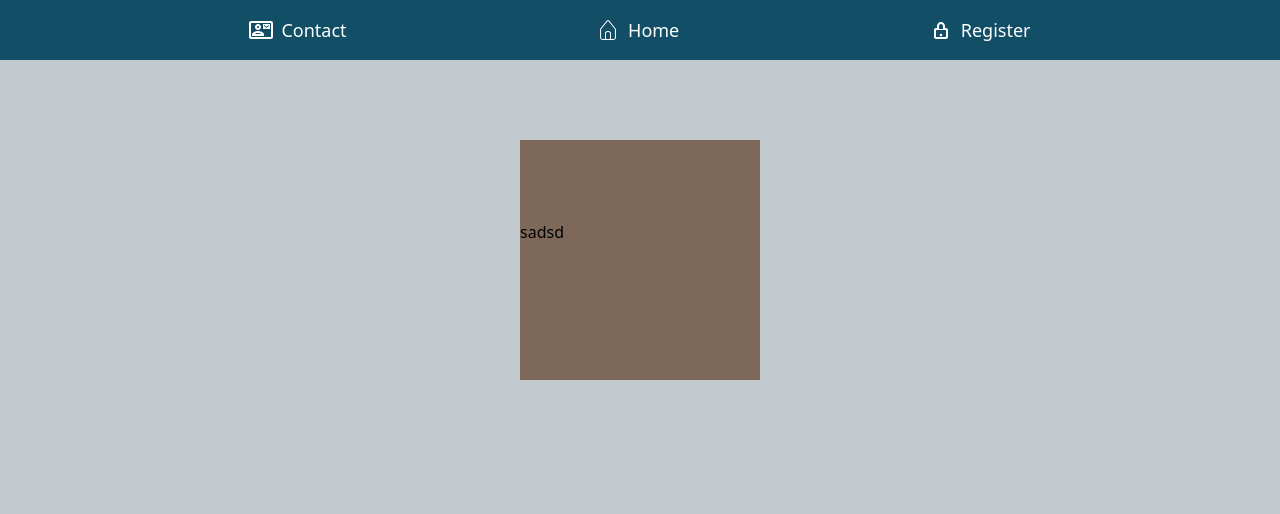
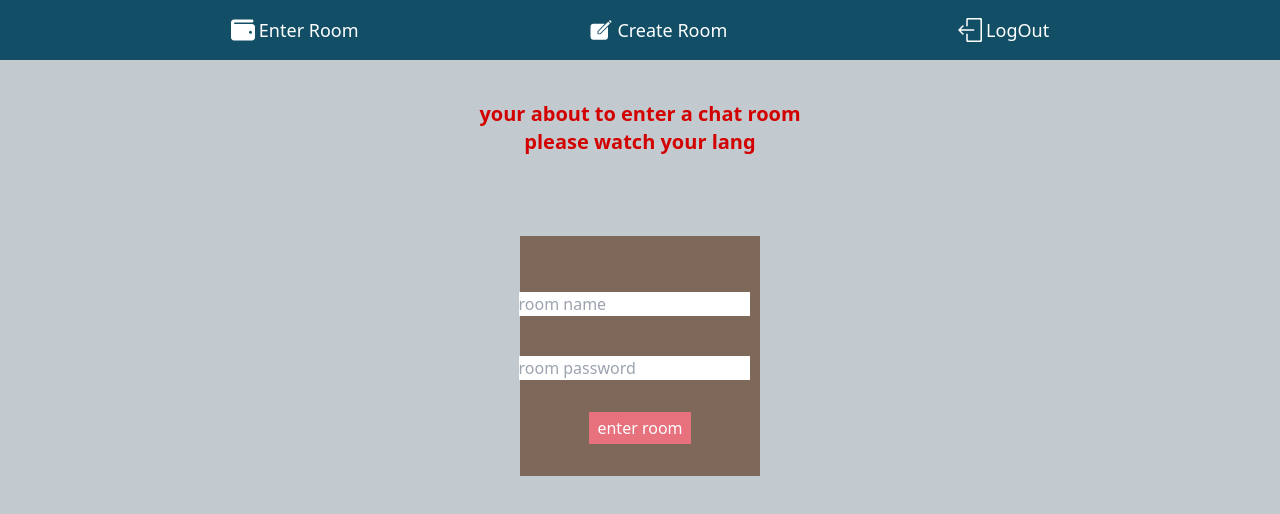
Before and after one commit to itsik-ba/Togther, a React (Vite) app in the folder client/: page /enterRoom in a window 1280 px wide. Shown: the top 514 px of the page. Built offline with nearby package versions, Linux system fonts and the light colour scheme; sample sign-in values are in the browser's storage.

Commit message:
buildpage

```diff
--- a/client/src/pages/EnterRoom.tsx
+++ b/client/src/pages/EnterRoom.tsx
@@ -1,32 +1,119 @@
+import axios from "axios";
+import { Dispatch, SetStateAction, useEffect, useState} from "react";
+import { PiPasswordLight } from "react-icons/pi"
+import { VscSymbolNamespace } from "react-icons/vsc"
+import { useNavigate } from "react-router-dom";
 
 
 
+interface BuildPageProps {
+  setIsLoggedIn: Dispatch<SetStateAction<boolean>>;
+}
+
+const EnterRoom: React.FC<BuildPageProps> = ({ setIsLoggedIn }) => {
+
+  const navigate = useNavigate();
+  const [roomName, setRoomName] = useState('')
+  const [roomPassword, setRoomPassword] = useState('')
+  const [message, setMessage] = useState<string | null>(null);
+
+  useEffect(() =>{
+    const token = localStorage.getItem("token");
+     if(token){
+      setIsLoggedIn(true);
+    } else {
+        navigate("/login");
+    }
+},[setIsLoggedIn, navigate]);
 
 
 
-const EnterRoom = () => {
+  const handleEnterRoom = async (event: React.FormEvent<HTMLFormElement>) => {
+    event.preventDefault()
+
+    try {
+      const token = localStorage.getItem("token");
+      if (!token) {
+        setMessage("No token found");
+        return;
+      }
+
+      const response = await axios.post(
+        'http://localhost:3000/api/enterRoom',
+        { roomName, roomPassword },
+        {
+          headers: {
+            Authorization: `Bearer ${token}`
+          }
+        }
+      );
+
+      setMessage(response.data.message);
+
+      if (response.status === 200) {
+        setTimeout(() => {
+          navigate("/buildPage");
+        }, 1000);
+      }
+
+    } catch (error) {
+      if (axios.isAxiosError(error) && error.response) {
+        setMessage(error.response.data.message);
+      } else {
+        setMessage("An error occurred");
+      }
+      setRoomName("")
+      setRoomPassword("")
+    }
+};
 
 
+return (
+    <>
+    <main >
+      <div className="py-10 text-center">
+       <h2 className="text-erorrs font-bold text-xl">your about to enter a chat room</h2>
+       <h2 className="text-erorrs font-bold text-xl">please watch your lang</h2>
+      </div>
+      <div className="text-center text-erorrs font-bold">
+          <h2>{message}</h2>
+        </div>
+     <div className="py-10 flex justify-center">
+      <section className=" py-10 bg-userName h-60 w-60">
 
+     <form onSubmit={handleEnterRoom}>
+       <div className="py-4 flex justify-center items-center mr-4">
+       <VscSymbolNamespace className="w-6 h-6 mr-1 text-textColor" />
+       <input
+       type="text"
+       placeholder="room name"
+       value={roomName}
+       onChange={(e) => setRoomName(e.target.value)}
+       required
 
+       />
+       </div>
 
+       <div className="py-6 flex justify-center items-center mr-4">
+       <PiPasswordLight className="w-6 h-6 mr-1 text-textColor" />
+       <input
+       type="password"
+       placeholder="room password"
+       value={roomPassword}
+       onChange={(e) => setRoomPassword(e.target.value)}
+       required
 
+       />
+      </div>
+      <div className="py-2 text-center">
+        <button type="submit"
+        className="py-1 bg-mainPink text-textColor px-2"
+        >enter room</button>
+      </div>
+      </form>
 
-
-
-
-
-
-
-
-
-
-  return (
-    <>
-    <main className="py-20 flex justify-center">
-      <section className=" py-20 bg-userName h-60 w-60">
-       <h1>sadsd</h1>
       </section>
+      </div>
     </main>
     </>
   )
--- a/client/src/routes/AppRouter.tsx
+++ b/client/src/routes/AppRouter.tsx
@@ -25,7 +25,7 @@ function AppRouter() {
         <Route path="/contact" element={<Contact />} />
         <Route path="/login" element={<Login setIsLoggedIn={setIsLoggedIn} />} />
         <Route path="/forgot-password" element={<ForgotPassword />} />
-        <Route path="/enterRoom" element={<EnterRoom />} />
+        <Route path="/enterRoom" element={<EnterRoom setIsLoggedIn={setIsLoggedIn} />} />
         <Route path="/createRoom" element={<CreateRoom setIsLoggedIn={setIsLoggedIn} />                                                                                                                       } />
         <Route path="/buildPage" element={<BuildPage setIsLoggedIn={setIsLoggedIn} />} />
       </Routes>
```
Also changed, not shown: 1 other file (tests, documents, lock files or other folders).
